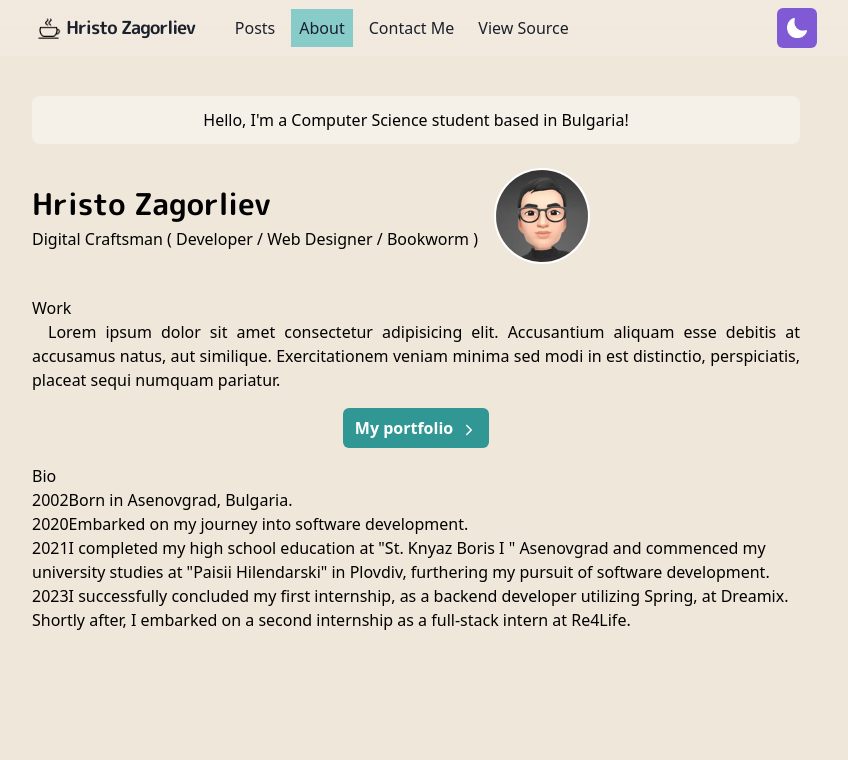
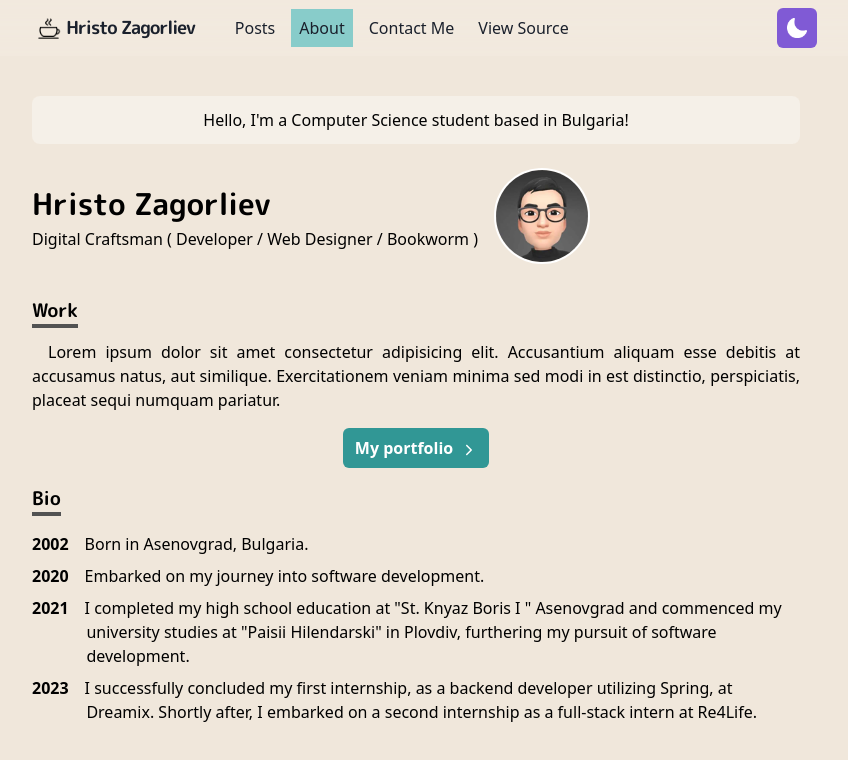
Before and after one commit to creed28/Personal-Blog, a Next.js app: page /about in a window 1280 px wide. Shown: the top 760 px of the page, without its empty margins (224-1072 px from the left). Built offline with nearby package versions, Linux system fonts and the light colour scheme.

Commit message:
Separate repeating styles

```diff
--- a/styles/style.css
+++ b/styles/style.css
@@ -33,4 +33,17 @@
         @apply hover:underline underline-offset-[3px] hover:bg-[#EDF2F7]
         pl-4 pb-3 pt-1 mb-1;
     }
+
+    .articleHeading{
+        @apply font-Rounded1c text-[1.17rem] mb-3 font-bold border-b-4
+        border-b-[#525252] inline-block;
+    }
+
+    .bioHeading{
+       @apply pl-[3.4em] indent-[-3.4em] py-1;
+    }
+
+    .bioParagraph{
+        @apply font-bold mr-[1em];
+    }
 }
```
